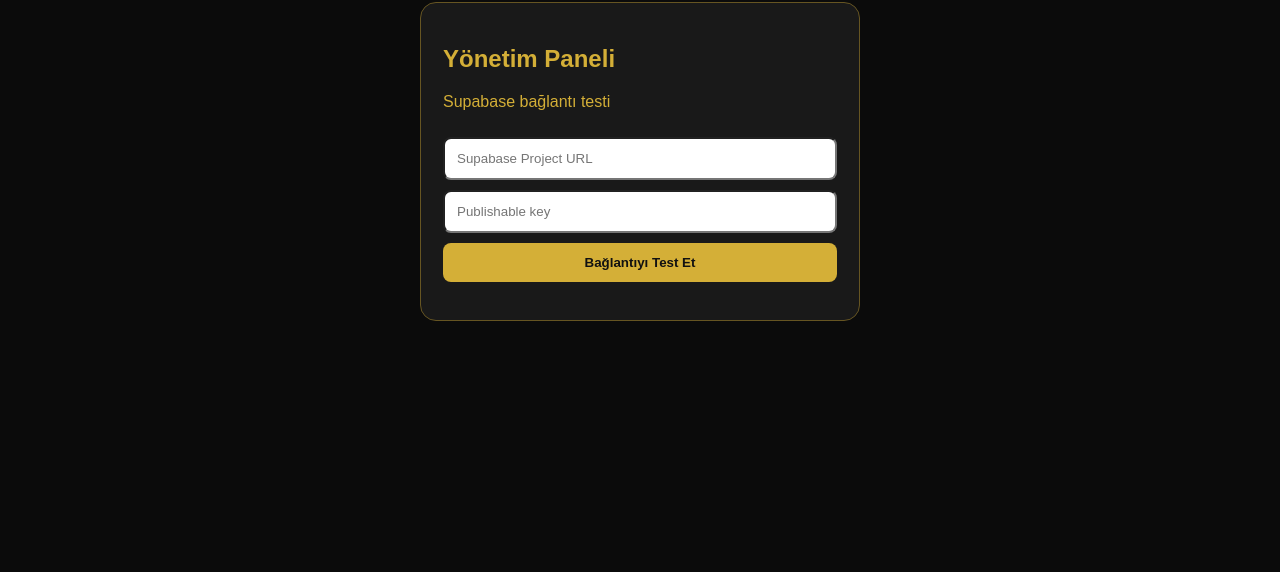
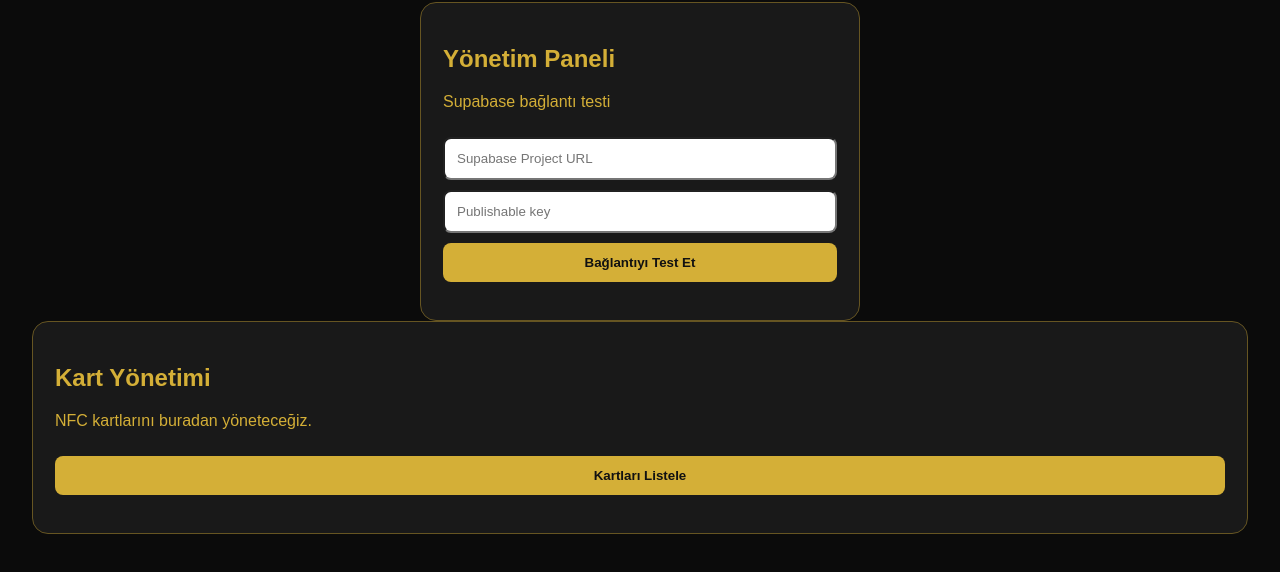
Before and after one commit to karacaBOOS/-ban-kurulumu-, a plain HTML site: page panel.html in a window 1280 px wide. Shown: the part 110-682 px from the top of the page. Drawn offline with Linux system fonts and the light colour scheme.

Commit message:
Update panel.html

```diff
--- a/panel.html
+++ b/panel.html
@@ -46,5 +46,21 @@ sonuc.textContent="Bağlantı kurulamadı: "+e.message;
 }
 }
 </script>
+<section id="kart-yonetimi" class="card">
+  <h2>Kart Yönetimi</h2>
+  <p>NFC kartlarını buradan yöneteceğiz.</p>
+  <button type="button" onclick="kartlariGetir()">
+    Kartları Listele
+  </button>
+  <p id="kart-durum"></p>
+  <div id="kart-listesi"></div>
+</section>
+
+<script>
+async function kartlariGetir() {
+  document.getElementById("kart-durum").textContent =
+    "Kart bağlantısı henüz yapılandırılmadı.";
+}
+</script>
 </body>
 </html>
```
